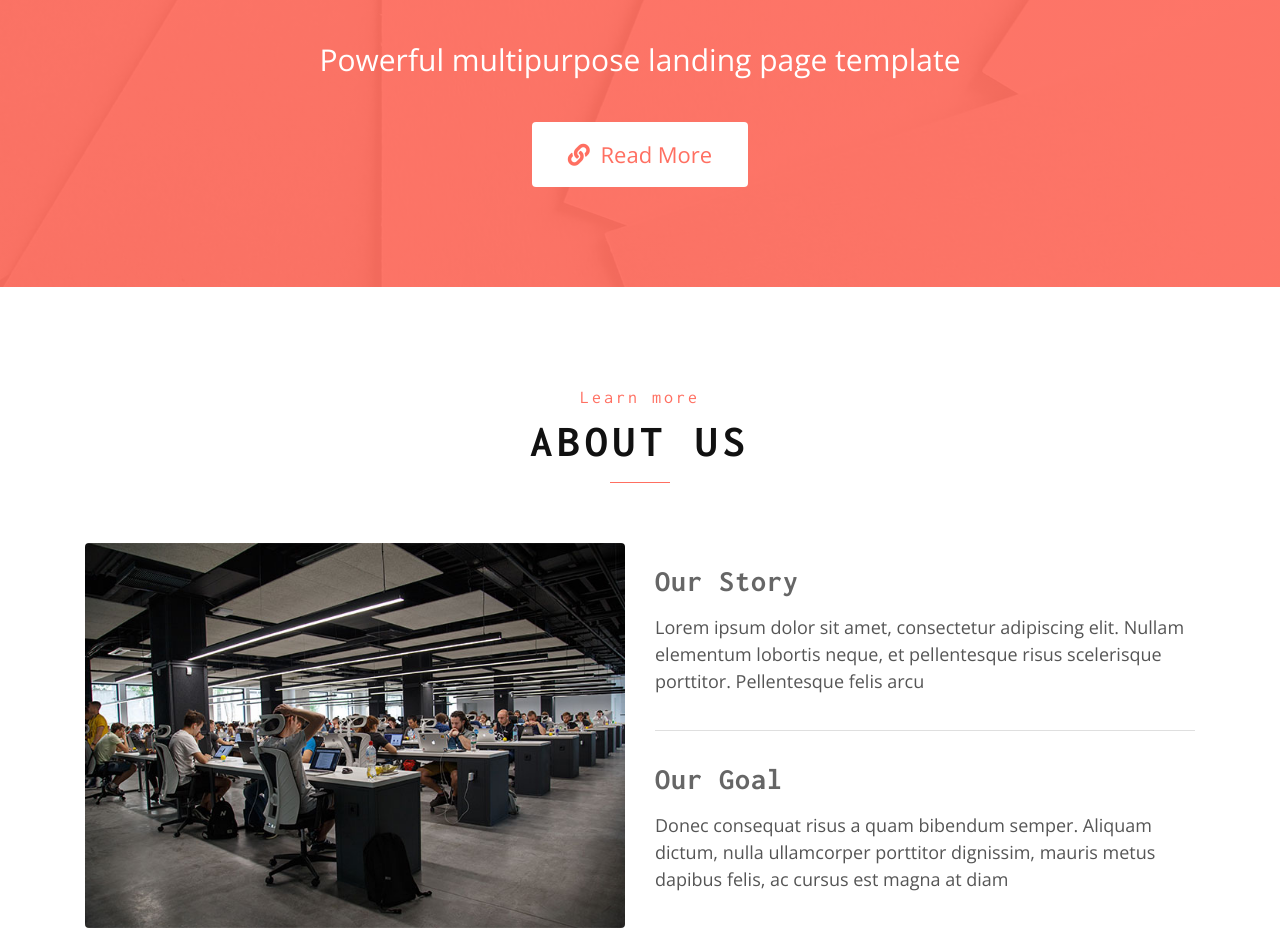
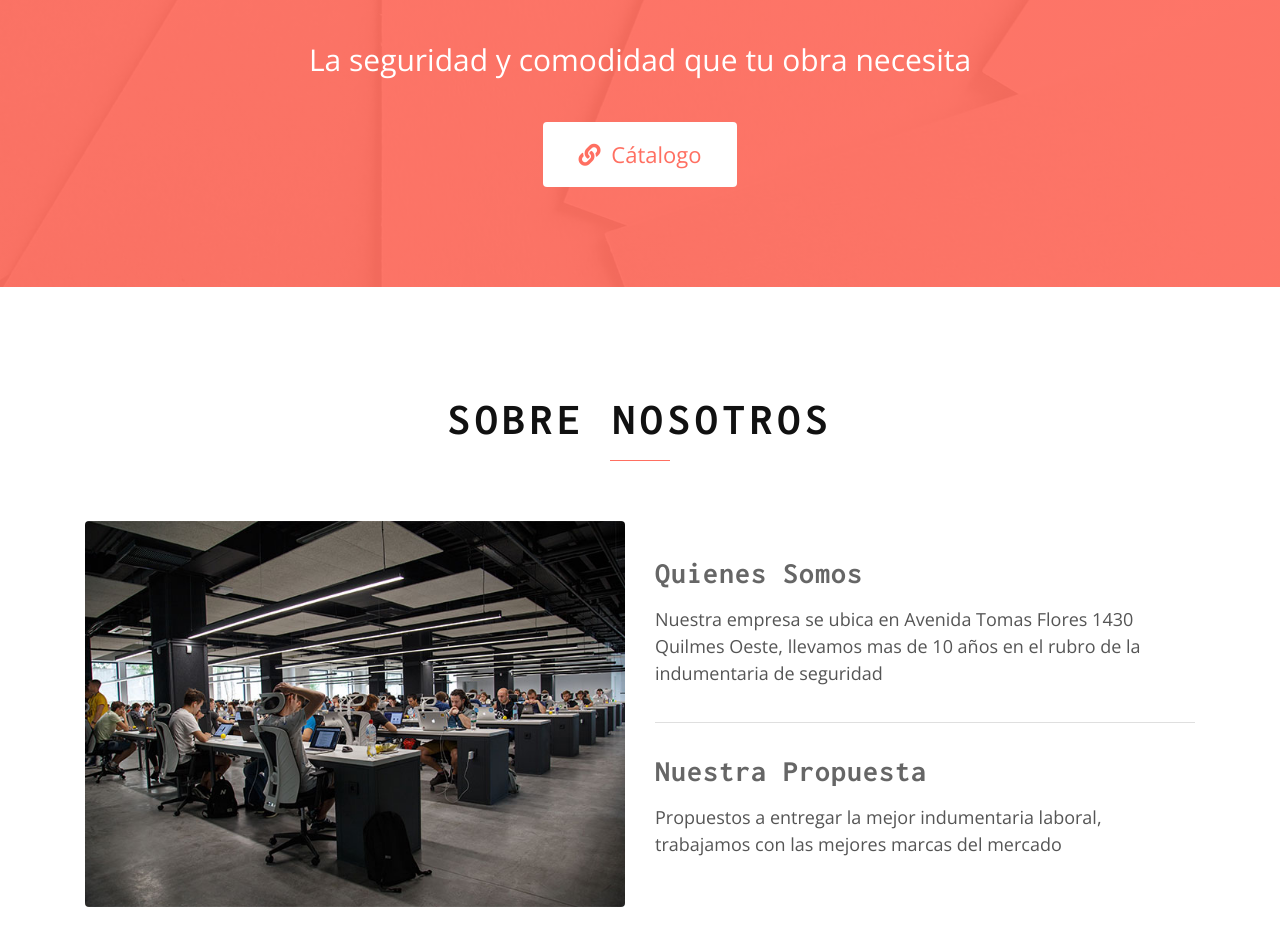
Before and after one commit to Nahuelchamorro/Land2, a plain HTML site: page index.html in a window 1280 px wide. Shown: the part 324-1255 px from the top of the page. Drawn offline with nearby package versions, Linux system fonts and the light colour scheme.

Commit message:
Update index.html

```diff
--- a/index.html
+++ b/index.html
@@ -55,8 +55,8 @@
         <div class="header" id="header">
             <div class="container">
                 <h1><span>Pascotex</span></h1>
-                <p>Powerful multipurpose landing page template</p>
-                <a class="btn" href=""><i class="fas fa-link"></i> Read More</a>
+                <p>La seguridad y comodidad que tu obra necesita</p>
+                <a class="btn" href=""><i class="fas fa-link"></i> Cátalogo</a>
             </div>
         </div>
         <!-- Header End-->
@@ -65,8 +65,8 @@
         <div class="about" id="about">
             <div class="container">
                 <div class="section-header">
-                    <h4>Learn more</h4>
-                    <h2>About Us</h2>
+                    <h4></h4>
+                    <h2>Sobre nosotros</h2>
                 </div>
                 <div class="row align-items-center">
                     <div class="col-md-6">
@@ -76,15 +76,15 @@
                     </div>
                     <div class="col-md-6">
                         <div class="about-content">
-                            <h3>Our Story</h3>
+                            <h3>Quienes somos</h3>
                             <p>
-                                Lorem ipsum dolor sit amet, consectetur adipiscing elit. Nullam elementum lobortis neque, et pellentesque risus scelerisque porttitor. Pellentesque felis arcu
+                            Nuestra empresa se ubica en Avenida Tomas Flores 1430 Quilmes Oeste, llevamos mas de 10 años en el rubro de la indumentaria de seguridad
                             </p>
                         </div>
                         <div class="about-content">
-                            <h3>Our Goal</h3>
+                            <h3>Nuestra propuesta</h3>
                             <p>
-                                Donec consequat risus a quam bibendum semper. Aliquam dictum, nulla ullamcorper porttitor dignissim, mauris metus dapibus felis, ac cursus est magna at diam
+                                Propuestos a entregar la mejor indumentaria laboral, trabajamos con las mejores marcas del mercado
                             </p>
                         </div>
                     </div>
```
